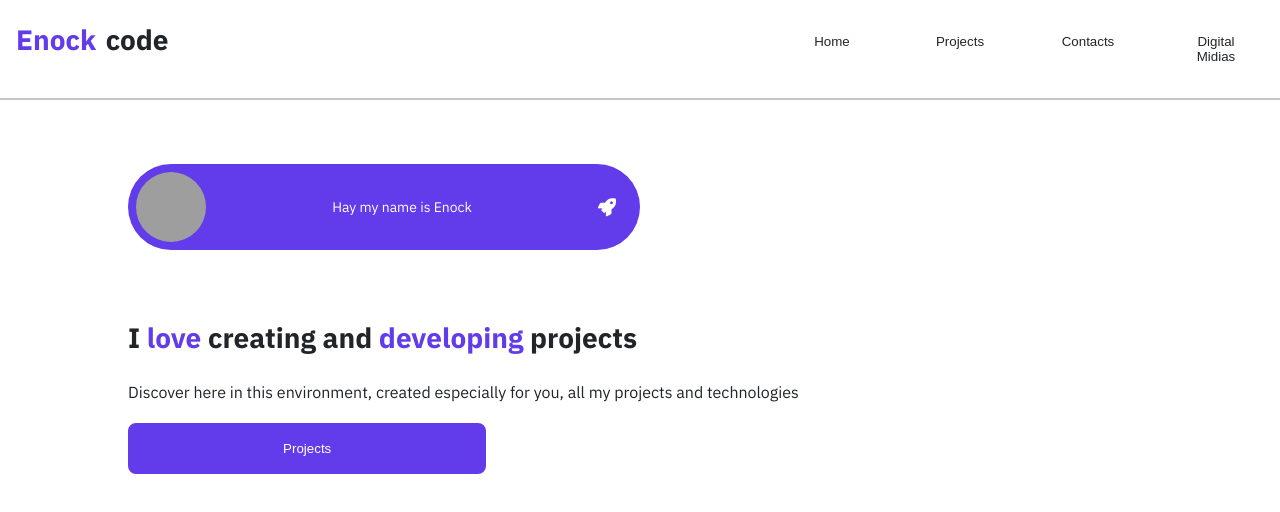
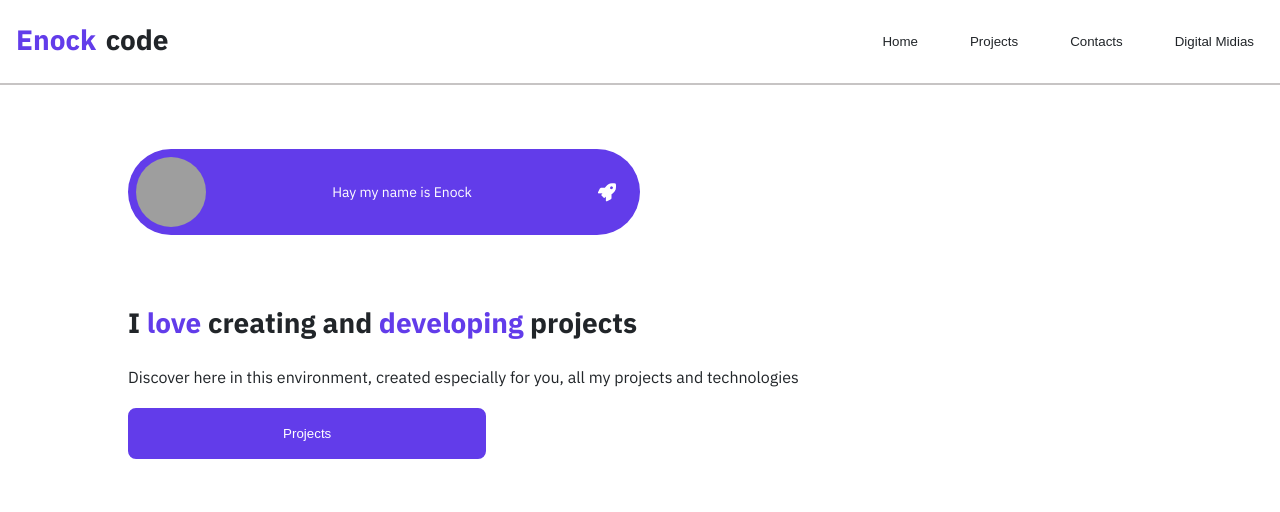
Before and after one commit to kenzie-journey-enock/react_tasks, a React (Vite) app: page / in a window 1280 px wide. Shown: the top 512 px of the page. Built offline with nearby package versions, Linux system fonts and the light colour scheme; grey boxes are pictures that could not be loaded.

Commit message:
style fixs

```diff
--- a/src/studies/Projects/Portifolio/components/molecules/style.module.css
+++ b/src/studies/Projects/Portifolio/components/molecules/style.module.css
@@ -2,6 +2,7 @@
   display: flex;
   padding: 1rem 0 1rem 1rem;
 }
+
 .logo {
   color: var(--color-primary);
   margin: 0 0.6rem 0rem 0;
@@ -24,28 +25,41 @@
 }
 
 .list_item {
-  width: 6.5rem;
+  /* width: 6.5rem; */
   margin: 1rem;
+}
+
+.first_section {
+  display: flex;
+  /* flex-direction: column; */
+}
+
+.advertme_container {
+  display: flex;
+  flex-direction: column;
+  justify-content: space-between;
+  height: 10rem;
+  /* background-color: aquamarine; */
 }
 
 /* Para tablets (largura mínima de 768px) */
 @media (min-width: 900px) {
   .list_sections {
     display: flex;
-    width: 40%;
+    /* width: 40%; */
   }
 
   .list_sections_open {
     visibility: hidden;
   }
 
-  .advertme_container {
+  /* .advertme_container {
     display: flex;
     flex-direction: column;
     justify-content: space-between;
     height: 10rem;
-    /* background-color: aquamarine; */
-  }
+    background-color: aquamarine;
+  } */
 
   .btn_projects {
     width: 35%;
@@ -53,6 +67,4 @@
 }
 
 /* Para desktops (largura mínima de 1024px) */
-@media (min-width: 1024px) {
-
-}
+@media (min-width: 1024px) {}
--- a/src/studies/Projects/Portifolio/components/organisms/style.module.css
+++ b/src/studies/Projects/Portifolio/components/organisms/style.module.css
@@ -5,6 +5,7 @@
   /* height: 500px; */
   position: relative;
   z-index: 1;
+  height: 15%;
 }
 
 .main_portfolio {
```
